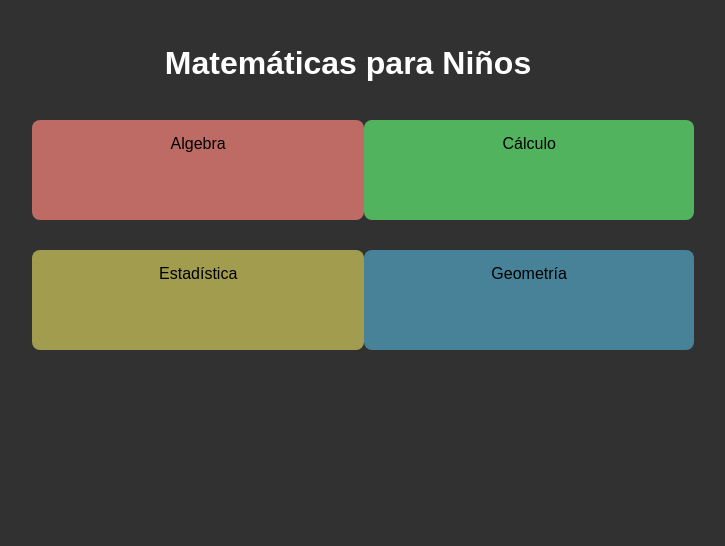
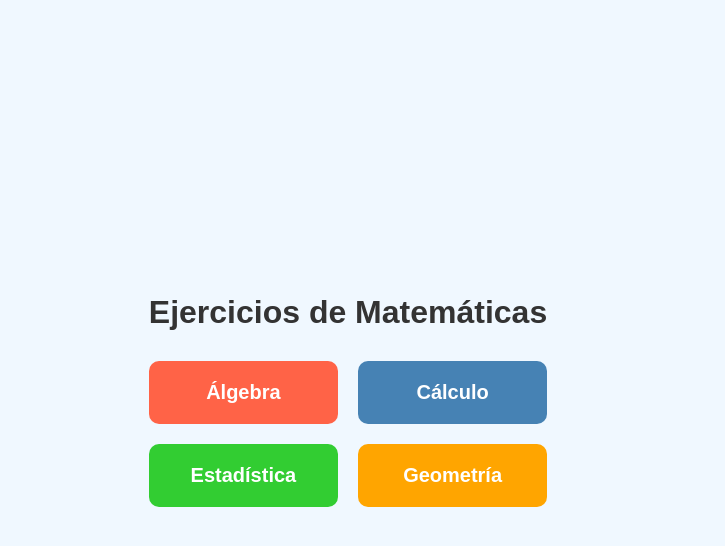
Before and after one commit to edward15001/IPO, a plain HTML site: page index.html in a window 1280 px wide. Shown: the whole page, without its empty margins (292-1017 px from the left). Drawn offline with Linux system fonts and the light colour scheme.

Commit message:
corrección de colores

```diff
--- a/index.html
+++ b/index.html
@@ -3,21 +3,18 @@
   <head>
     <meta charset="UTF-8" />
     <meta name="viewport" content="width=device-width, initial-scale=1.0" />
-    <title>Matemáticas para Niños</title>
+    <title>Ejercicios de Matemáticas</title>
     <link rel="stylesheet" href="styles.css" />
   </head>
   <body>
-    <header>
-      <h1>Matemáticas para Niños</h1>
-    </header>
-    <nav></nav>
-    <main>
-      <div class="grid">
-        <a href="alg.html" class="button1, button" id="alg">Algebra</a>
-        <a href="geo.html" class="button2, button" id="geo">Geometría</a>
-        <a href="calc.html" class="button3, button" id="calc">Cálculo</a>
-        <a href="est.html" class="button4, button" id="est">Estadística</a>
+    <div class="container">
+      <h1>Ejercicios de Matemáticas</h1>
+      <div class="buttons">
+        <a href="algebra.html" class="btn algebra">Álgebra</a>
+        <a href="calculo.html" class="btn calculo">Cálculo</a>
+        <a href="estadistica.html" class="btn estadistica">Estadística</a>
+        <a href="geometria.html" class="btn geometria">Geometría</a>
       </div>
-    </main>
+    </div>
   </body>
 </html>
--- a/styles.css
+++ b/styles.css
@@ -1,111 +1,69 @@
 * {
-    background-color: #313131;
+    margin: 0;
+    padding: 0;
+    box-sizing: border-box;
 }
 
 body {
     font-family: Arial, sans-serif;
     background-color: #f0f8ff;
+    display: flex;
+    justify-content: center;
+    align-items: center;
+    height: 100vh;
 }
 
-header {
-    color: white;
+.container {
     text-align: center;
-    padding: 1em 0;
 }
 
-main {
-    padding: auto;
+h1 {
+    margin-bottom: 30px;
+    color: #333;
 }
 
-footer {
-
-    color: white;
-    text-align: center;
-    padding: 1em 0;
-    position: fixed;
-    width: 100%;
-    bottom: 0;
+.buttons {
+    display: grid;
+    grid-template-columns: 1fr 1fr;
+    gap: 20px;
 }
 
-a {
+.btn {
+    display: block;
+    padding: 20px;
+    text-align: center;
+    font-size: 20px;
+    font-weight: bold;
     text-decoration: none;
+    color: white;
+    border-radius: 10px;
+    transition: background-color 0.3s ease;
 }
 
-.grid .button {
-    color: #000000;
-    border-radius: 8px;
-    -webkit-border-radius: 8px;
-    -moz-border-radius: 8px;
-    -ms-border-radius: 8px;
-    -o-border-radius: 8px;
-    width: 100%;
-    height: auto;
+.algebra {
+    background-color: #ff6347;
+    /* Rojo Tomate */
 }
 
-#alg {
-    background-color: rgb(190, 107, 102);
+.calculo {
+    background-color: #4682b4;
+    /* Azul Acero */
 }
 
-#calc {
-    background-color: rgb(82, 179, 95);
+.estadistica {
+    background-color: #32cd32;
+    /* Verde Lima */
 }
 
-#est {
-    background-color: rgb(161, 156, 78);
+.geometria {
+    background-color: #ffa500;
+    /* Naranja */
 }
 
-#geo {
-    background-color: rgb(72, 130, 153);
+.volver {
+    background-color: #9fcd32;
 }
 
-#inicio {
-    background-color: rgb(156, 156, 156);
+.btn:hover {
+    opacity: 0.8;
 }
-
-.grid {
-    max-width: 50%;
-    display: grid;
-    gap: 30px;
-    max-width: 50%;
-    margin-left: 25%;
-    grid-template:
-        "button1"
-        "button2"
-        "button3"
-        "button4"
-    ;
-
-    #alg {
-        grid-area: button1;
-    }
-
-    #calc {
-        grid-area: button2;
-    }
-
-    #est {
-        grid-area: button3;
-    }
-
-    #geo {
-        grid-area: button4;
-    }
-
-    @media (min-width: 768px) {
-        grid-template:
-            "button1 button2" 100px
-            "button3 button4" 100px
-        ;
-    }
-
-}
-
-.button {
-    text-align: center;
-    padding: 15px;
-}
-
-.button:hover {
-    text-decoration: none;
-    transform: translate(-1px, -1px);
-}
```
Also changed, not shown: alg.html (deleted, +0 -17 lines), algebra.html (added, +23 -0 lines), calc.html (deleted, +0 -17 lines), calculo.html (added, +22 -0 lines), est.html (deleted, +0 -17 lines), estadistica.html (added, +23 -0 lines), geo.html (deleted, +0 -17 lines), geometria.html (added, +18 -0 lines).
